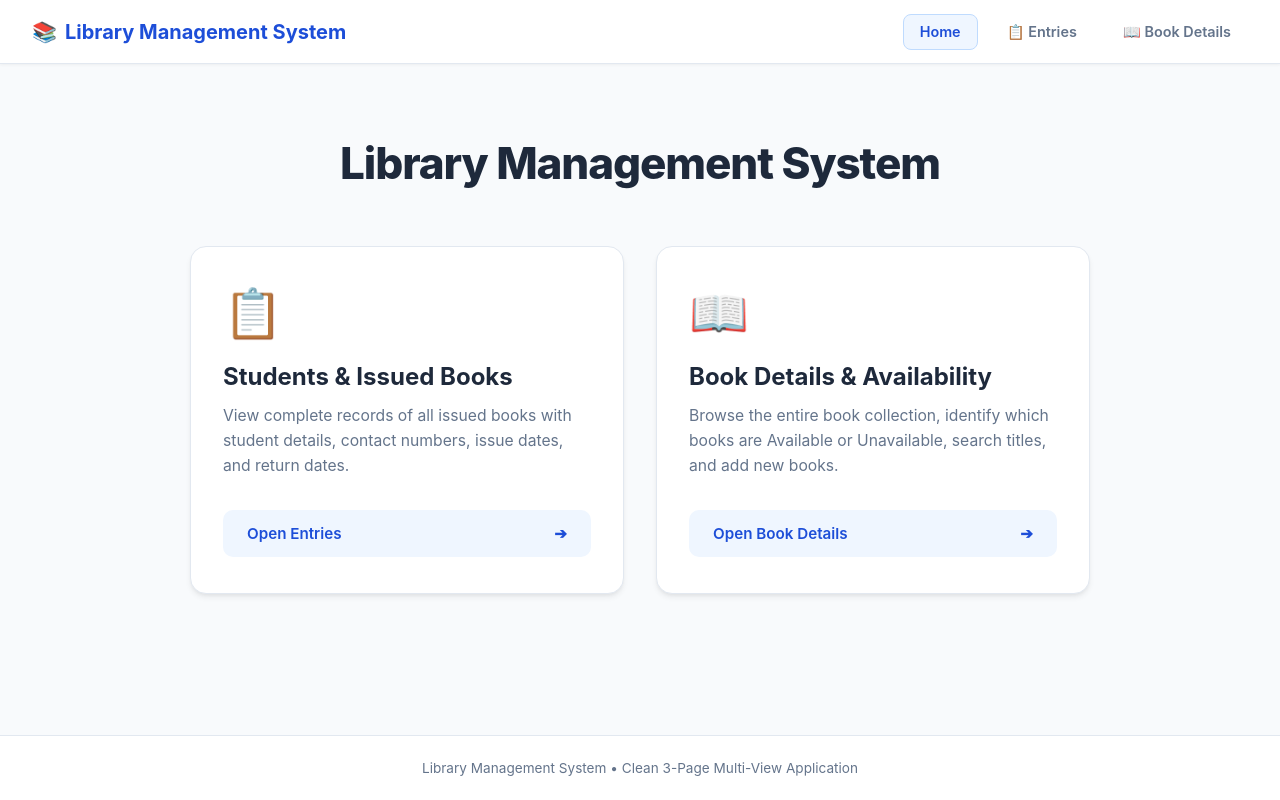
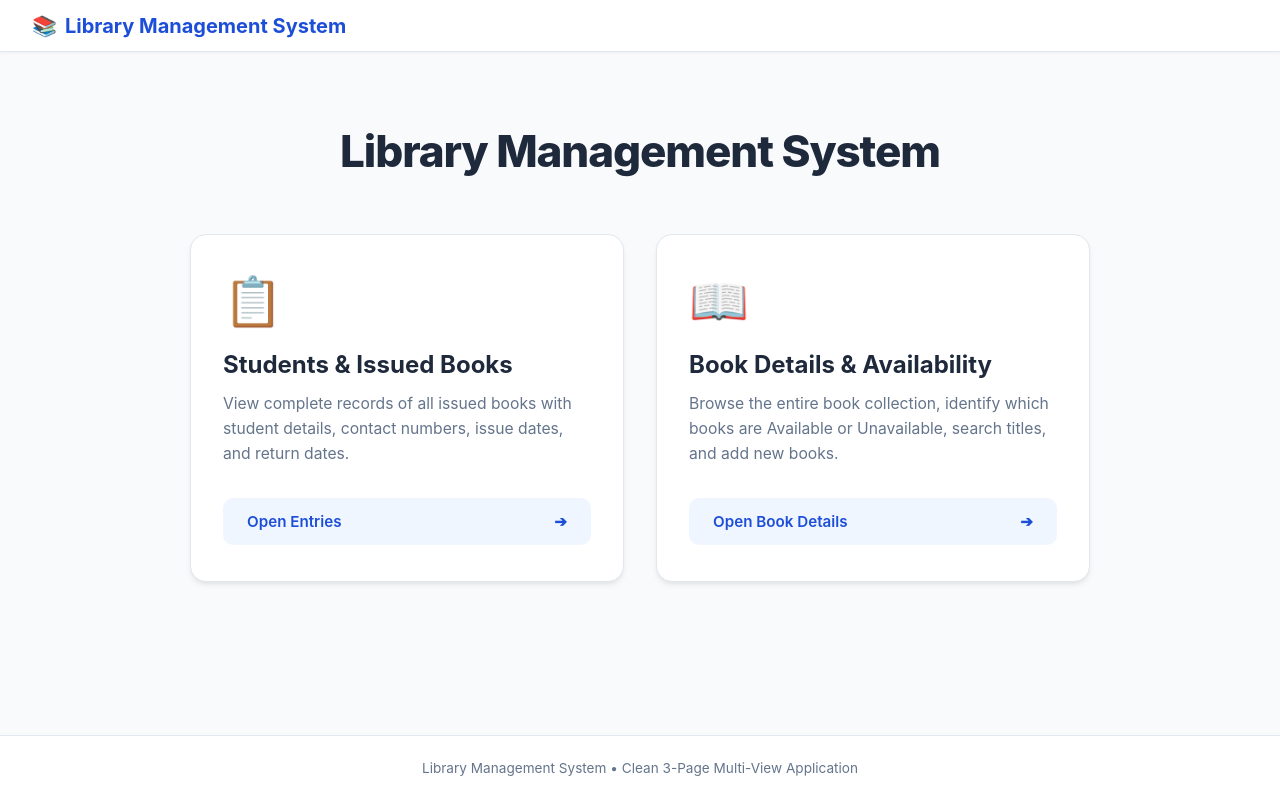
Before and after one commit to Sachikalyan/library-management-system, a plain HTML site: page index.html in a window 1280 px wide. Drawn offline with Linux system fonts and the light colour scheme.

Commit message:
Remove navigation bar buttons (Home, Entries, Book Details)

```diff
--- a/index.html
+++ b/index.html
@@ -615,11 +615,6 @@
             <span>📚</span>
             <span>Library Management System</span>
         </div>
-        <div class="nav-links">
-            <button class="nav-btn active" id="nav-home" onclick="navigateTo('home')">Home</button>
-            <button class="nav-btn" id="nav-entries" onclick="navigateTo('entries')">📋 Entries</button>
-            <button class="nav-btn" id="nav-books" onclick="navigateTo('books')">📖 Book Details</button>
-        </div>
     </nav>
 
     <div class="container">
```
